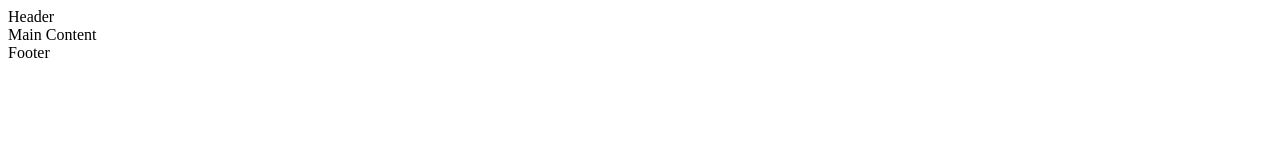
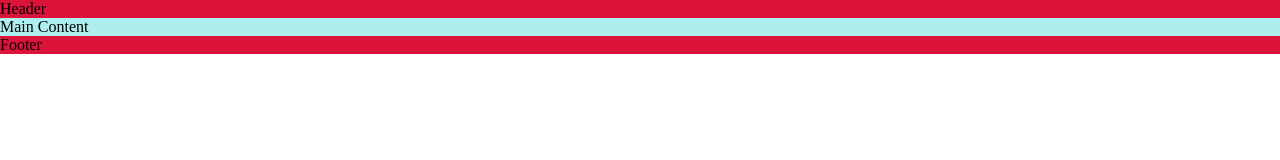
Before and after one commit to ewradcliffe/Project-1, a plain HTML site: page index.html in a window 1280 px wide. Drawn offline with Linux system fonts and the light colour scheme.

Commit message:
Added CSS stylesheet and basic styling.

```diff
--- /dev/null
+++ b/assets/css/styles.css
@@ -0,0 +1,21 @@
+/*Asterisk Wildcard selector to override default browser styles*/
+* {
+    padding: 0;
+    margin: 0;
+    box-sizing: border-box;
+}
+
+/*Header*/
+header {
+    background-color: crimson;
+}
+
+/*Main Content*/
+main {
+    background-color: paleturquoise;
+}
+
+/*Footer*/
+footer {
+    background-color: crimson;
+}
--- a/index.html
+++ b/index.html
@@ -9,6 +9,8 @@
     <meta name="keywords" content="Reading Abbey, Forbury, Gardens, Parks, Reading, Berkshire">
     <!--Title-->
     <title>Reading Abbey Quarter</title>
+    <!--Stylesheet-->
+    <link rel="stylesheet" href="assets/css/styles.css">
 </head>
 
 <body>
```
